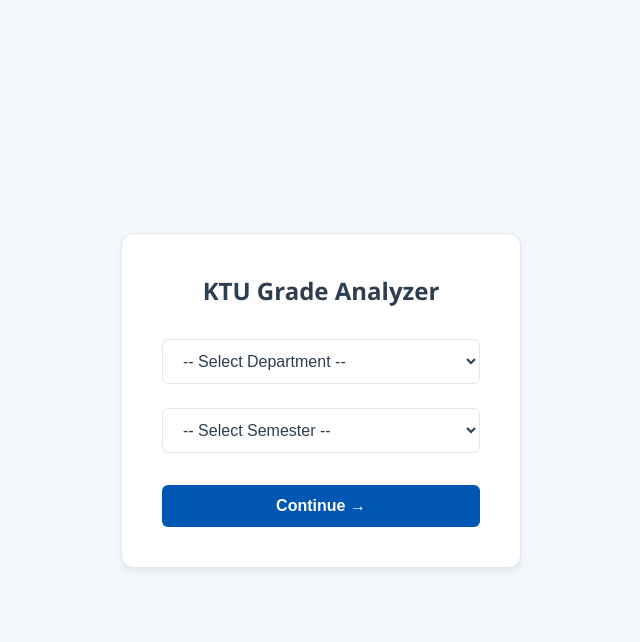
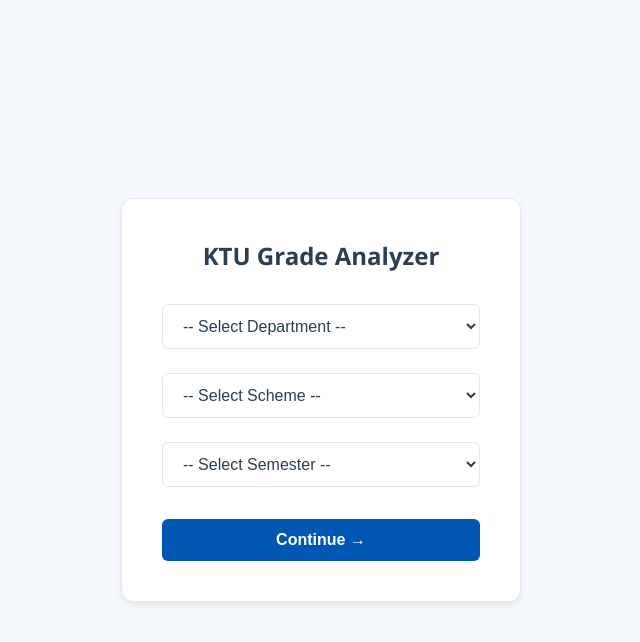
Before and after one commit to Anna-Jaison/Ktu_Grade_Analyzer, a Django app: page / in a window 1280 px wide. Shown: the top 642 px of the page, without its empty margins (319-959 px from the left). Run offline with Django 5.2, Linux system fonts and the light colour scheme.

Commit message:
feat: add scheme parameter to form flow

```diff
--- a/academics/templates/home.html
+++ b/academics/templates/home.html
@@ -15,6 +15,13 @@
           {% endfor %}
         </select>
 
+        <select name="scheme" required>
+          <option value="">-- Select Scheme --</option>
+          {% for s in schemes %}
+            <option value="{{ s.year }}">{{ s.year }}</option>
+          {% endfor %}
+        </select>
+
         <select name="semester" required>
           <option value="">-- Select Semester --</option>
           {% for i in "12345678" %}
--- a/academics/templates/subjects.html
+++ b/academics/templates/subjects.html
@@ -7,11 +7,12 @@
         <p style="color: var(--text-muted); margin-bottom: 1.5rem;">Enter internal marks for each subject below</p>
 
         {% if subjects %}
-        <h3 style="margin-bottom: 1rem;">{{ selected_department }} - Semester {{ selected_semester }}</h3>
+        <h3 style="margin-bottom: 1rem;">{{ selected_department }} - Scheme {{ selected_scheme }} - Semester {{ selected_semester }}</h3>
         <form method="post" action="/result/">
           {% csrf_token %}
           <input type="hidden" name="semester" value="{{ selected_semester }}">
           <input type="hidden" name="department" value="{{ selected_department }}">
+          <input type="hidden" name="scheme" value="{{ selected_scheme }}">
 
           {% for sub in subjects %}
             <div style="display: flex; align-items: center; gap: 1rem; padding: 0.75rem 0; border-bottom: 1px solid var(--border-color);">
--- a/academics/views.py
+++ b/academics/views.py
@@ -55,10 +55,12 @@ def subjects_view(request):
     subjects = []
     department = None
     semester = None
+    scheme = None
 
     if request.method == "POST":
         department = request.POST.get("department")
         semester = request.POST.get("semester")
+        scheme = request.POST.get("scheme")
 
         if department and semester:
             file_path = os.path.join(os.path.dirname(__file__), "../subjects.json")
@@ -71,12 +73,14 @@ def subjects_view(request):
     return render(request, "subjects.html", {
         "subjects": subjects,
         "selected_department": department,
-        "selected_semester": semester
+        "selected_semester": semester,
+        "selected_scheme": scheme
     })
 def result_view(request):
     if request.method == "POST":
         department = request.POST.get("department")
         semester = request.POST.get("semester")
+        scheme = request.POST.get("scheme")
 
         file_path = os.path.join(os.path.dirname(__file__), "../subjects.json")
 
```
